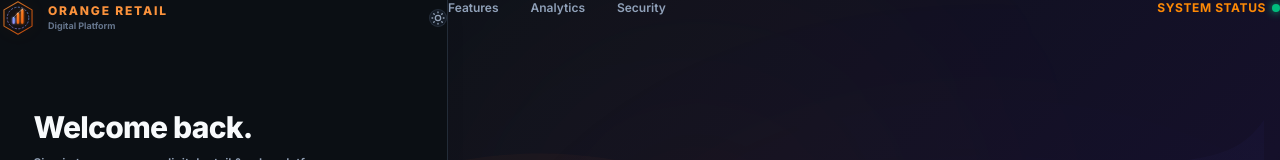
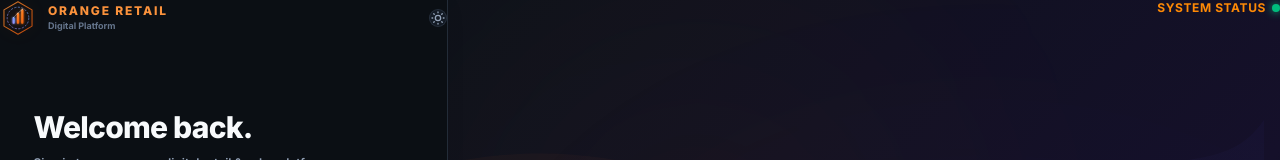
Before and after one commit to chbaladharmaraju/MobileRetailerapp, a React (Vite) app in the folder client/: page /login in a window 1280 px wide. Shown: the top 160 px of the page. Built offline with nearby package versions, Linux system fonts and the light colour scheme; no server answers.

Commit message:
Added the Recruiter demo login Feature.

```diff
--- a/client/src/components/layout/AuthLayout.jsx
+++ b/client/src/components/layout/AuthLayout.jsx
@@ -156,12 +156,7 @@ const AuthLayout = () => {
         </div>
 
         {/* Navigation Items */}
-        <div className="relative z-10 flex items-center justify-between" style={{ display: 'flex', justifyContent: 'space-between', alignItems: 'center' }}>
-          <div className="flex gap-8" style={{ display: 'flex', gap: '32px' }}>
-            <a href="#features" className="text-xs font-semibold text-slate-400 hover:text-white transition-colors">Features</a>
-            <a href="#analytics" className="text-xs font-semibold text-slate-400 hover:text-white transition-colors">Analytics</a>
-            <a href="#security" className="text-xs font-semibold text-slate-400 hover:text-white transition-colors">Security</a>
-          </div>
+        <div className="relative z-10 flex items-center justify-end" style={{ display: 'flex', justifyContent: 'flex-end', alignItems: 'center' }}>
           <div className="flex items-center gap-1.5 text-xs font-bold text-orange-400 uppercase tracking-wider" style={{ display: 'flex', alignItems: 'center', gap: '6px' }}>
             System Status
             <span className="w-2 h-2 rounded-full bg-emerald-500 shadow-[0_0_8px_#10b981]" />
```
